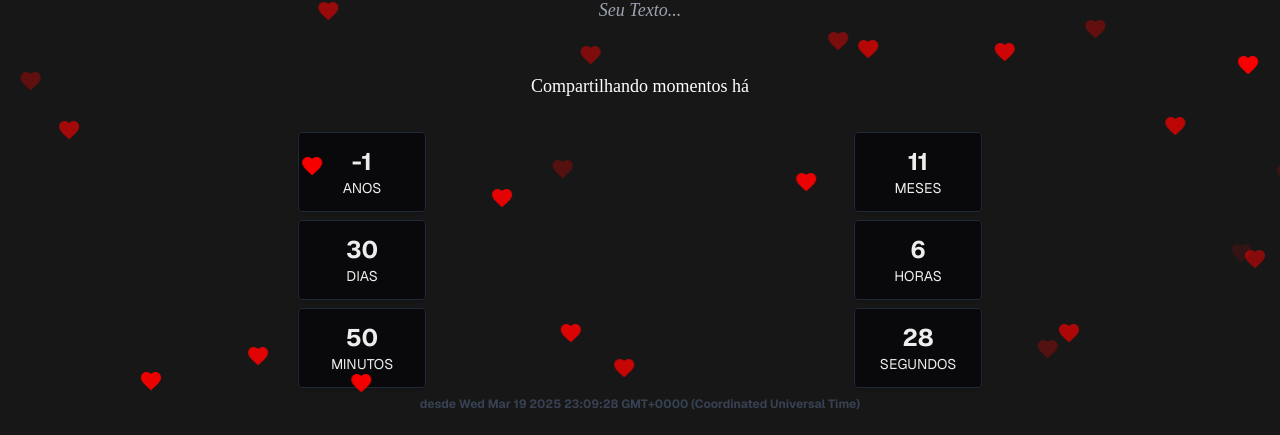
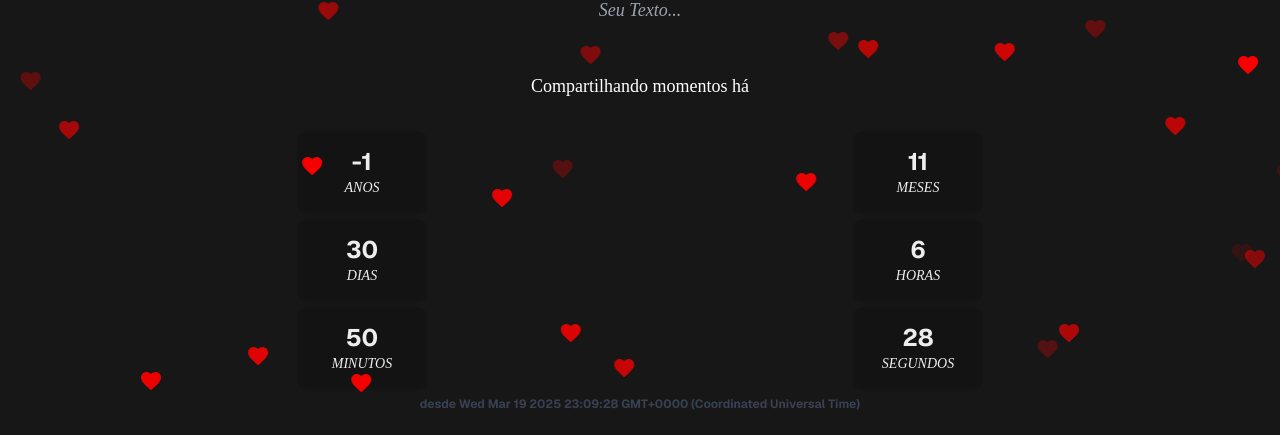
Before and after one commit to Anderson0312/yourLove, a Next.js app in the folder heart-app/: page /yourDatting/1 in a window 1280 px wide. Shown: the part 200-635 px from the top of the page. Built offline with nearby package versions, Linux system fonts and the light colour scheme; no server answers.

Commit message:
update details

```diff
--- a/heart-app/app/register/[step]/page.tsx
+++ b/heart-app/app/register/[step]/page.tsx
@@ -294,7 +294,7 @@ const RegisterStep = () => {
                     value={formData.names}
                     onChange={(e) => setFormData({ ...formData, names: e.target.value })}
                     placeholder="Nomes do casal"
-                    className="block w-full rounded-md bg-gray-700 px-3 py-1.5 text-base text-withe outline-1 -outline-offset-1 outline-gray-300 placeholder:text-gray-400 focus:outline-2 focus:-outline-offset-2 focus:outline-red-600 sm:text-sm/6"
+                    className="block w-full rounded-md bg-transparent border px-3 py-1.5 text-base text-withe outline-1 -outline-offset-1 outline-gray-300 placeholder:text-gray-400 focus:outline-2 focus:-outline-offset-2 focus:outline-red-600 sm:text-sm/6"
                   />
                   {showErrors && errors.names && <p className="text-red-500 text-sm mt-1">{errors.names}</p>}
 
@@ -312,7 +312,7 @@ const RegisterStep = () => {
                     value={formData.title}
                     onChange={(e) => setFormData({ ...formData, title: e.target.value })}
                     placeholder="Titulo do site"
-                    className="block w-full rounded-md bg-gray-700 px-3 py-1.5 text-base text-withe outline-1 -outline-offset-1 outline-gray-300 placeholder:text-gray-400 focus:outline-2 focus:-outline-offset-2 focus:outline-red-600 sm:text-sm/6"
+                    className="block w-full rounded-md bg-transparent border px-3 py-1.5 text-base text-withe outline-1 -outline-offset-1 outline-gray-300 placeholder:text-gray-400 focus:outline-2 focus:-outline-offset-2 focus:outline-red-600 sm:text-sm/6"
                   />
                   {showErrors && errors.title && <p className="text-red-500 text-sm mt-1">{errors.title}</p>}
                 </div>
@@ -335,7 +335,7 @@ const RegisterStep = () => {
                     placeholder="Texto do casal"
                     rows={3}
                     onChange={(e) => setFormData({ ...formData, text: e.target.value })}
-                    className="block w-full rounded-md bg-gray-700 px-3 py-1.5 text-base text-withe outline-1 -outline-offset-1 outline-red-300 focus:outline-2 focus:-outline-offset-2 focus:outline-red-600 sm:text-sm/7"
+                    className="block w-full rounded-md bg-transparent border px-3 py-1.5 text-base text-withe outline-1 -outline-offset-1 outline-red-300 focus:outline-2 focus:-outline-offset-2 focus:outline-red-600 sm:text-sm/7"
                     value={formData.text}
                   />
                 </div>
@@ -376,7 +376,7 @@ const RegisterStep = () => {
                     type="datetime-local"
                     value={formData.date ? formData.date.toLocaleString('sv-SE').slice(0, 16) : ''}
                     onChange={handleDateChange}
-                    className="block w-full rounded-md bg-gray-700 px-3 py-2 text-base text-white placeholder:text-gray-400 focus:outline-none focus:ring-2 focus:ring-red-600 sm:text-sm pl-10"
+                    className="block w-full rounded-md bg-transparent border px-3 py-2 text-base text-white placeholder:text-gray-400 focus:outline-none focus:ring-2 focus:ring-red-600 sm:text-sm pl-10"
                     style={{ width: '100%' }}
                   />
                   <CalendarDateRangeIcon className="absolute top-1/2 right-3 transform -translate-y-1/2 text-gray-400 w-5 h-5"/>
@@ -389,7 +389,7 @@ const RegisterStep = () => {
                 </label>
                 <label
                     htmlFor="file-upload"
-                    className="mt-2 flex cursor-pointer justify-center bg-gray-700 rounded-lg border border-dashed border-gray-900/25 px-3 py-5"
+                    className="mt-2 flex cursor-pointer justify-center bg-transparent rounded-lg border px-3 py-5"
                   >
                     <div className="text-center">
                       <PhotoIcon aria-hidden="true" className="mx-auto size-12 text-gray-300" />
--- a/heart-app/app/yourDatting/[id]/page.tsx
+++ b/heart-app/app/yourDatting/[id]/page.tsx
@@ -41,9 +41,10 @@ export default function Home() {
 
     useEffect(() => {
         if (userId) {
+            const decodedUsername = decodeURIComponent(userId as string);
             const fetchData = async () => {
                 try {
-                    const response = await getRegistrationData(userId);
+                    const response = await getRegistrationData(decodedUsername);
                     setData(response);
                 } catch (error) {
                     console.error('Erro ao buscar dados:', error);
--- a/heart-app/components/Countdown.tsx
+++ b/heart-app/components/Countdown.tsx
@@ -62,10 +62,11 @@ const Countdown: React.FC<CountdownProps> = ({ startDate }) => {
       {Object.entries(timeDiff).map(([label, value]) => (
         <div
           key={label}
-          className="flex flex-col items-center justify-center w-20 h-20 bg-zinc-950 border border-gray-800 rounded shadow"
-          style={{ width: "8rem" }}>
+          className="flex flex-col items-center justify-center w-20 h-20   rounded-lg shadow"
+          style={{ width: "8rem", backgroundColor:'#131313'}}
+          >
           <span className="text-2xl font-bold text-white-700">{value}</span>
-          <span className="text-sm text-white-500 uppercase">{label}</span>
+          <span className="text-sm font-medium text-white-500 uppercase" style={{ fontFamily: "'Playfair Display', serif", fontStyle: "italic" }}>{label}</span>
         </div>
       ))}
     </div>
--- a/heart-app/components/FormComponent.tsx
+++ b/heart-app/components/FormComponent.tsx
@@ -71,10 +71,10 @@ export default function FormComponent({ formData }: FormComponentProps) {
         setError(null);
 
         const currentStep = 5;
-
+        const decodedUsername = decodeURIComponent(userId as string);
         try {
             // Enviar os dados para a API
-            await saveRegistrationData(userId, currentStep, formState);
+            await saveRegistrationData(decodedUsername, currentStep, formState);
 
             // Limpar o formulário ou redirecionar o usuário
             setFormState({
--- a/heart-app/components/YouTubeMusicSearch.tsx
+++ b/heart-app/components/YouTubeMusicSearch.tsx
@@ -46,7 +46,7 @@ function YouTubeMusicSearch({ selectedMusicUser, onMusicSelect }: YouTubeMusicSe
             placeholder="Buscar música..."
             value={searchTerm}
             onChange={(e) => setSearchTerm(e.target.value)}
-            className="block w-full rounded-md bg-gray-700 px-3 py-1.5 text-base text-white placeholder-gray-400 focus:outline-none focus:ring-2 focus:ring-red-600"
+            className="block w-full rounded-md bg-transparent border px-3 py-1.5 text-base text-white placeholder-gray-400 focus:outline-none focus:ring-2 focus:ring-red-600"
           />
           <button
             type="button"
```
